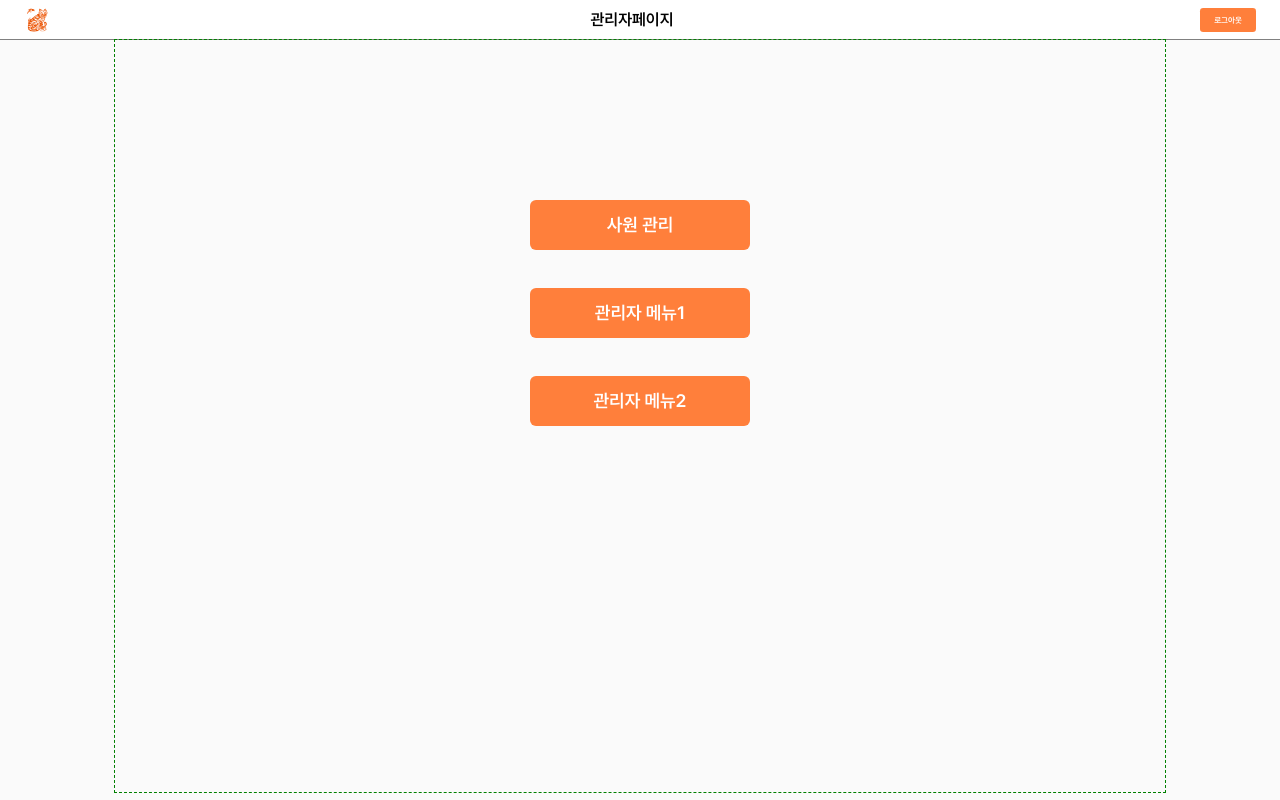
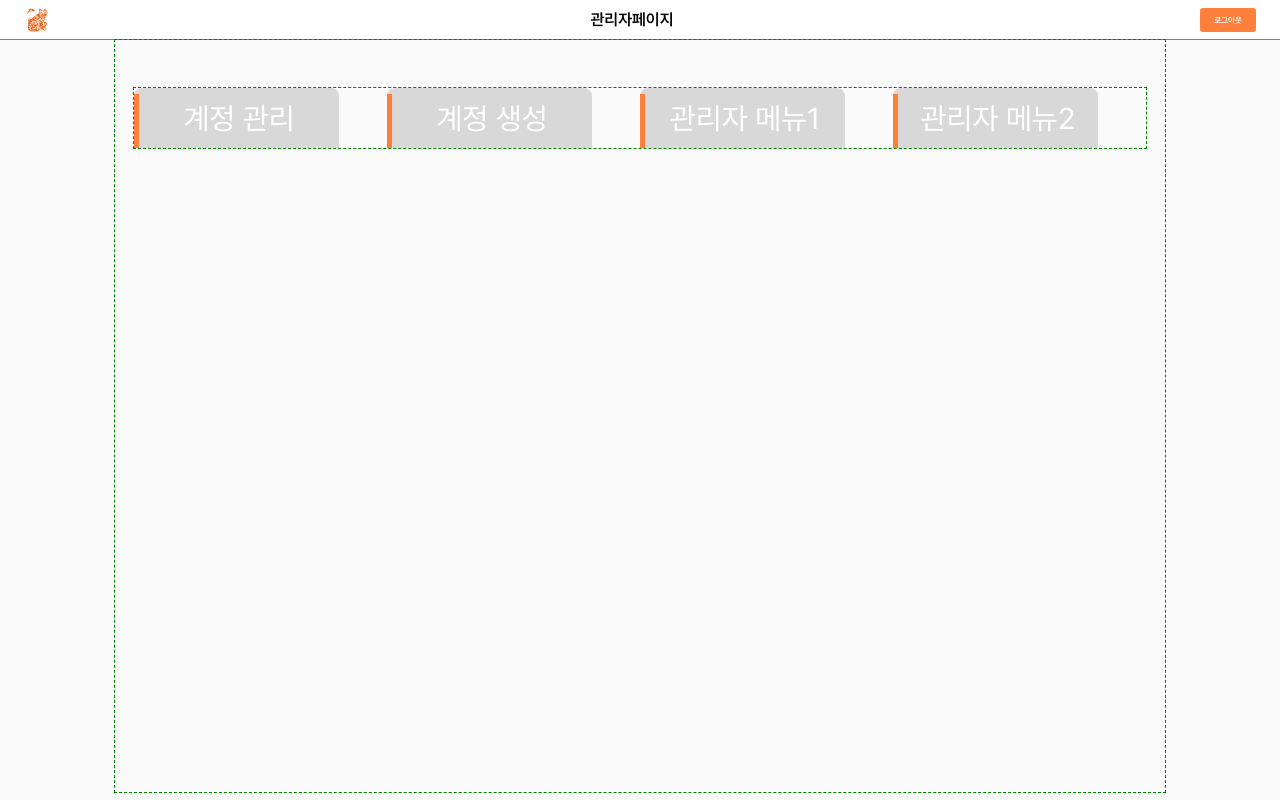
Before and after one commit to HOONY-LEE/Tongin-System-Econtract, a React (Create React App) app in the folder tongin-front/: page /admin in a window 1280 px wide. Built offline with nearby package versions, Linux system fonts and the light colour scheme; the HTML template or start-up script is replaced by a standard one.

Commit message:
[feat] 자동배포 변경 테스트

```diff
--- /dev/null
+++ b/tongin-front/src/components/common/adminTabComponent.tsx
@@ -0,0 +1,69 @@
+import React from "react";
+import { useNavigate } from "react-router-dom";
+import styled from "styled-components";
+
+const Wrapper = styled.div`
+  display: flex;
+  justify-content: space-between;
+  width: 100%;
+  height: 60px;
+  outline: 1px dashed green;
+`;
+
+const TabItem = styled.div`
+  margin-right: 6vh;
+  display: flex;
+  align-items: center;
+  width: 100%;
+  height: 100%;
+  background-color: #d8d8d8;
+  color: white;
+  border-top-left-radius: 8px;
+  border-top-right-radius: 8px;
+`;
+
+const Marker = styled.div`
+  margin-top: 6px;
+  width: 5px;
+  height: 90%;
+  background-color: #ff7f3b;
+`;
+
+const TitleBox = styled.div`
+  width: 200px;
+  height: 100%;
+  display: flex;
+  justify-content: center;
+  align-items: center;
+  font-size: 30px;
+`;
+
+export default function AdminTabComponent(props: any) {
+  const navigate = useNavigate();
+
+  const onClickHandle = (e: any) => {
+    alert(e.target.id);
+  };
+  return (
+    <>
+      <Wrapper>
+        <TabItem id="aa1" onClick={onClickHandle}>
+          <Marker></Marker>
+          <TitleBox>계정 관리</TitleBox>
+        </TabItem>
+        <TabItem id="aa2" onClick={onClickHandle}>
+          <Marker></Marker>
+          <TitleBox>계정 생성</TitleBox>
+        </TabItem>
+        <TabItem id="aa3" onClick={onClickHandle}>
+          <Marker></Marker>
+          <TitleBox>관리자 메뉴1</TitleBox>
+        </TabItem>
+        <TabItem id="aa4" onClick={onClickHandle}>
+          <Marker></Marker>
+          <TitleBox>관리자 메뉴2</TitleBox>
+        </TabItem>
+      </Wrapper>
+    </>
+  );
+}
--- a/tongin-front/src/components/home/tabComponent.tsx
+++ b/tongin-front/src/components/home/tabComponent.tsx
@@ -6,7 +6,7 @@ export default function TabComponent(props: any) {
   const { onLogin, userId } = props;
   return (
     <>
-      <h1 onClick={onLogin}>탭 컴포넌트 : {userId}</h1>
+      <h1 onClick={onLogin}>탭 컴포넌트 {userId}</h1>
     </>
   );
 }
--- a/tongin-front/src/routes/admin.tsx
+++ b/tongin-front/src/routes/admin.tsx
@@ -2,6 +2,7 @@ import styled from "styled-components";
 import CustomButton from "../components/common/customButton";
 import { useNavigate } from "react-router-dom";
 import { Container, Wrapper } from "../components/common/flexWrapper";
+import AdminTabComponent from "../components/common/adminTabComponent";
 
 const BtnBox = styled.div`
   display: flex;
@@ -9,7 +10,7 @@ const BtnBox = styled.div`
   align-items: center;
   justify-content: space-between;
   height: 30%;
-  margin-top: 20vh;
+  margin-top: 6vh;
 `;
 
 export default function Admin() {
@@ -24,12 +25,7 @@ export default function Admin() {
       <Container>
         <Wrapper>
           <BtnBox>
-            <CustomButton
-              text={"사원 관리"}
-              onClick={moveToCreate}
-            ></CustomButton>
-            <CustomButton text={"관리자 메뉴1"}></CustomButton>
-            <CustomButton text={"관리자 메뉴2"}></CustomButton>
+            <AdminTabComponent></AdminTabComponent>
           </BtnBox>
         </Wrapper>
       </Container>
```
Also changed, not shown: 1 other file (tests, documents, lock files or other folders).
